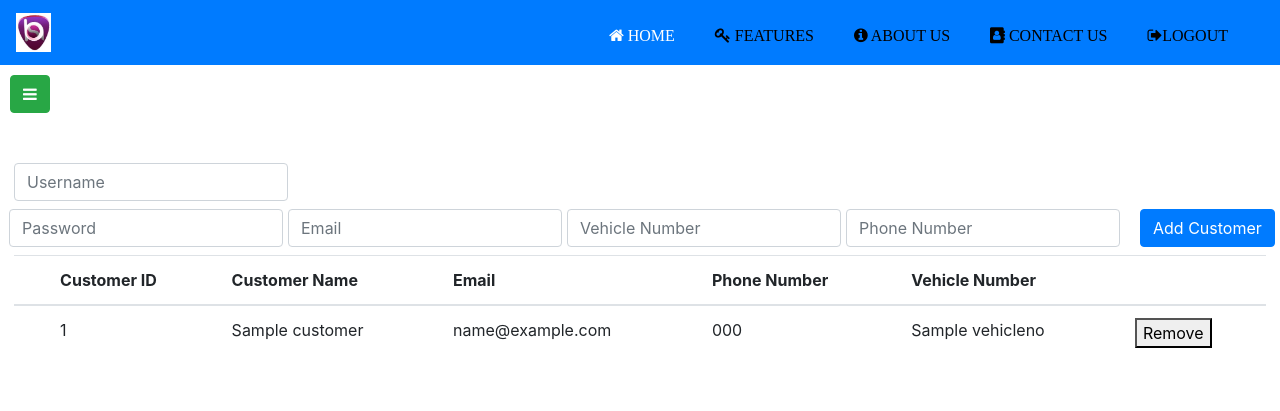
After one commit to Berjin/Blitz, a Django app: template templates/editcustomers.html in a window 1280 px wide. The commit adds this page. Shown: the top 411 px of the page. Run offline with Django 3.2, Linux system fonts and the light colour scheme; the template is opened without the code that fills it: most values are stand-ins (such as "Sample title", 1, 10 or a date in 2020); some libraries are stand-ins or nearby versions.

Commit message:
edit customers admin

```diff
--- a/Accounts/urls.py
+++ b/Accounts/urls.py
@@ -11,5 +11,9 @@ urlpatterns = [
     path('signup/',views.customer_signup,name='customersignup'),
     path('employeelogin/', views.employee_login_view,name='employeelogin'),
     path('employeedashboard',views.employee_dashboard, name='employee_dashboard'),
-    path('customer-profile',views.customer_profile,name='customer_profile')
+    path('customer-profile',views.customer_profile,name='customer_profile'),
+    path('admin',views.admin,name='admin'),
+    path('editcustomers',views.edit_customers,name='editcustomer'),
+     path('addcustomers',views.customer_add,name='addcustomer')
+
 ]
--- a/templates/adminbase.html
+++ b/templates/adminbase.html
@@ -19,12 +19,12 @@
 <body>
     <div id="mySidenav" class="sidenav">
         <a href="javascript:void(0)" class="closebtn" onclick="closeNav()">&times;</a>
-        <a href="{% url 'customer_profile' %}"><i class="fa fa-user" aria-hidden="true"></i> Profile</a>
-        <a href="{% url 'customer_dashboard' %}"><i class="fa fa-clipboard" aria-hidden="true"></i> Dashboard</a>
-        <a href="{% url 'request' %}"><i class="fa fa-calendar" aria-hidden="true"></i> Request</a>
-        <a href="{% url 'customer_dashboard' %}"><i class="fa fa-calendar-check-o"></i> Invoice</a>
-        <a href="{% url 'orders' %}"><i class="fa fa-calendar-check-o"></i> Orders</a>
-        <a href="{% url 'customer_dashboard' %}"><i class="fa fa-book" aria-hidden="true"></i> Feedback</a>
+        <a href="{% url 'editcustomer'%}"><i class="fa fa-user" aria-hidden="true"></i> customers</a>
+        <a href="{% url 'admin'%}"><i class="fa fa-clipboard" aria-hidden="true"></i> Dashboard</a>
+        <a href="{% url 'admin' %}"><i class="fa fa-calendar" aria-hidden="true"></i> Request</a>
+        <a href="{% url 'admin' %}"><i class="fa fa-calendar-check-o"></i> Invoice</a>
+        <a href="{% url 'admin' %}"><i class="fa fa-calendar-check-o"></i> Orders</a>
+        <a href="{% url 'admin' %}"><i class="fa fa-book" aria-hidden="true"></i> Feedback</a>
     </div>
    {% include 'navbar.html' %}
     <span class="side-toggle btn btn-success" title="Click here to see progress, study materials etc." style="cursor:pointer" onclick="openNav()"><i class="fa fa-bars" aria-hidden="true"></i></span>
--- /dev/null
+++ b/templates/editcustomers.html
@@ -0,0 +1,80 @@
+{% extends 'adminbase.html' %}
+{% load static %}
+{% block head %}
+<link rel="stylesheet" href="{% static 'styles/attendance.css' %}">
+<title>Attendance</title>
+{% endblock %}
+{% block content %}
+<div id="main">
+
+    <table class="table table-hover">
+        <thead>
+          <tr>
+            <th scope="col"></th>
+            <th scope="col">Customer ID</th>
+            <th scope="col">Customer Name </th>
+            <th scope="col">Email</th>
+            <th scope="col">Phone Number</th>
+            <th scope="col">Vehicle Number</th>
+            <th scope="col"></th>
+          </tr>
+        </thead>
+        <tbody>
+            {% for customer in customers %}
+          <tr>
+            <th scope="row"></th>
+            <td>{{ customer.cid }}</td>
+            <td>{{ customer.cname }}</td>
+            <td>{{ customer.email }}</td>
+            <td>{{ customer.phoneno }}</td>
+            <td>{{ customer.vehicleno}}</td>
+            <td><form action="/editcustomers" method=POST>{% csrf_token %}
+
+
+
+                <button id="approve-btn" name='cid' value={{customer.cid}} type="submit">Remove</button>
+                </form></td>
+          </tr>
+
+
+          {% endfor %}
+          <form action="addcustomers" method="post">
+            {% csrf_token %}
+            <div class="form-row align-items-center">
+              <div class="col-auto">
+                <label class="sr-only" for="inlineFormInput">Username </label>
+                <input type="text" class="form-control mb-2" id="inlineFormInput" placeholder="Username" name="username">
+              </div>
+              <div class="form-row align-items-center">
+                <div class="col-auto">
+                  <label class="sr-only" for="inlineFormInput">password</label>
+                  <input type="text" class="form-control mb-2" id="inlineFormInput" placeholder="Password" name="password">
+                </div>
+                <div class="form-row align-items-center">
+                    <div class="col-auto">
+                      <label class="sr-only" for="inlineFormInput">Email</label>
+                      <input type="text" class="form-control mb-2" id="inlineFormInput" placeholder="Email" name="email">
+                </div>
+                <div class="form-row align-items-center">
+                    <div class="col-auto">
+                      <label class="sr-only" for="inlineFormInput">Vehicle Number </label>
+                      <input type="text" class="form-control mb-2" id="inlineFormInput" placeholder="Vehicle Number" name="vehicleno">
+                </div>
+                <div class="form-row align-items-center">
+                    <div class="col-auto">
+                      <label class="sr-only" for="inlineFormInput">Phone Number </label>
+                      <input type="text" class="form-control mb-2" id="inlineFormInput" placeholder="Phone Number" name="phoneno">
+                </div>
+
+              <div class="col-auto">
+
+              </div>
+              <div class="col-auto">
+                <button type="submit" class="btn btn-primary mb-2">Add Customer</button>
+              </div>
+            </div>
+          </form>
+
+
+</div>
+{% endblock %}
```
Also changed, not shown: Accounts/views.py (+43 -3 lines), templates/adminmain.html (added, +11 -0 lines).
